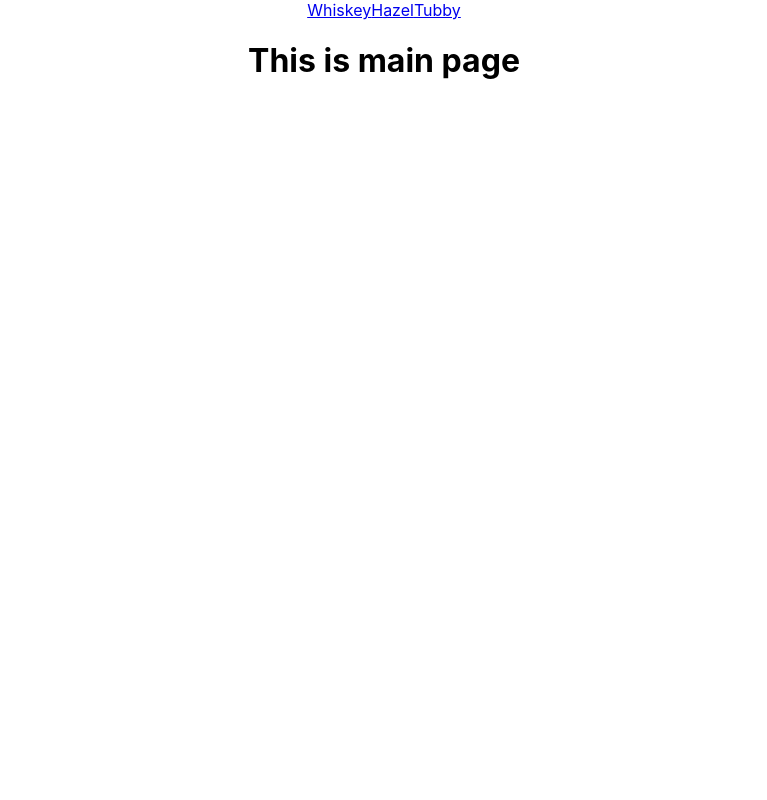
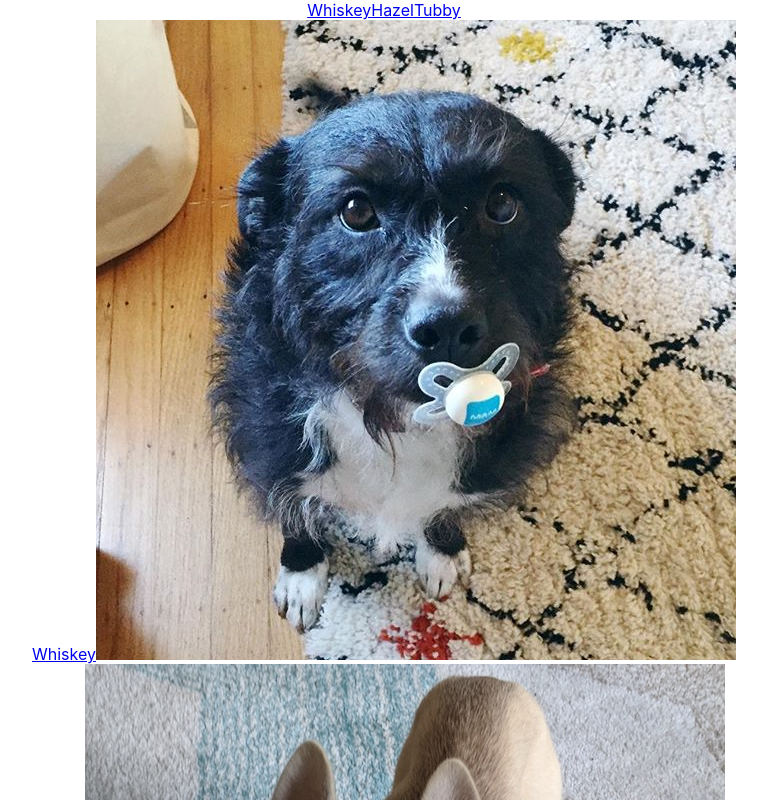
Before and after one commit to xiaomingfu/dog_app_router_exercise, a React (Create React App) app: page /dogs in a window 1280 px wide. Shown: the top 800 px of the page, without its empty margins (256-1023 px from the left). Built offline with nearby package versions, Linux system fonts and the light colour scheme.

Commit message:
and link and img to doglist

```diff
--- a/src/App.js
+++ b/src/App.js
@@ -52,8 +52,8 @@ class App extends Component {
           {navbar}
         </div>
         <Switch>
-          <Route exact path="/dogs" render={() => <DogList />} />
-          <Route exact path="/dogs/:name" render={(routeProps) => <Dog name={routeProps} />} />
+          <Route exact path="/dogs" render={() => <DogList dogs={this.props.dogs} />} />
+          <Route exact path="/dogs/:dogname" render={(routeProps) => <Dog dogname={routeProps} />} />
           <Route render={() => <DogList />} />
         </Switch>
       </div>
--- a/src/DogList.js
+++ b/src/DogList.js
@@ -1,10 +1,16 @@
 import React, { Component } from 'react';
+import { Link } from 'react-router-dom';
 
 class DogList extends Component {
     render() {
         return (
             <div className="DogList">
-                <h1>This is main page</h1>
+                {this.props.dogs.map(d =>
+                    <div>
+                        <Link to={`/dogs/${d.name}`}>{d.name}</Link>
+                        <img src={d.src} />
+                    </div>
+                )}
             </div>
         )
     }
```
